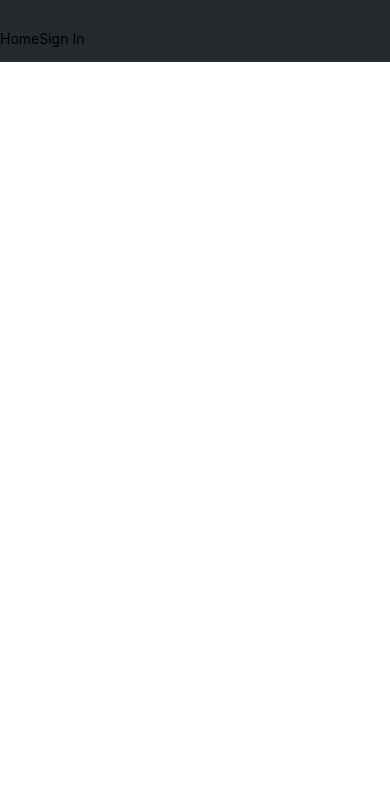
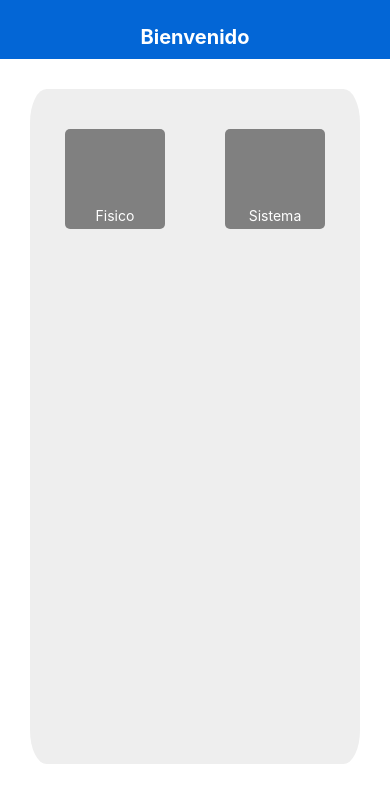
Before and after one commit to UriLP/App-Inventarios, a React Native app: screen / in a window 390 px wide. Shown: the top 802 px of the page. Built offline with nearby package versions, Linux system fonts and the light colour scheme.

Commit message:
Diseño del home

```diff
--- a/src/components/AppBar.jsx
+++ b/src/components/AppBar.jsx
@@ -9,45 +9,27 @@ const styles = StyleSheet.create ({
   container: {
     backgroundColor: theme.appBar.primary,
     // paddingTop: Constants.statusBarHeigh + 10,
-    paddingTop: 30,
+    paddingTop: 15,
     flexDirection: 'row'
   },
-  scroll: {
-    paddingBottom: 15
-  },
   text: {
-    color: theme.appBar.textSecondary,
-    paddingHorizontal: 10
-  },
-  active: {
     color: theme.appBar.textPrimary,
+    // paddingHorizontal: 10,
+    fontSize: 20,
+    fontWeight: 'bold',
+    display: "flex",
+    justifyContent: "center",
+    alignItems: "center",
+    marginHorizontal: "auto",
+    paddingVertical: 10
   }
 })
 
-// const AppBarTab = ({ children, to}) => {
-//   const { pathname } = useLocation()
-//   const active = pathname === to
-
-//   const textStyles = [
-//     styles.text,
-//     active && styles.active
-//   ]
-//   return (
-//     <Link to={ to } component={ TouchableWithoutFeedback } >
-//       <StyledText fontWeight='bold' style={textStyles}>
-//         { children }
-//       </StyledText>
-//     </Link>
-//   )
-// }
 
 const AppBar = () => {
   return (
     <View style={ styles.container }>
-      <ScrollView horizontal style={ styles.scroll }>
-        <Text to='/'>Home</Text>
-        <Text to='/signin'>Sign In</Text>
-      </ScrollView>
+      <Text style={ styles.text }>Bienvenido</Text>
     </View>
   )
 }
--- /dev/null
+++ b/src/components/ButtonMenu.jsx
@@ -0,0 +1,43 @@
+import React from "react"
+import { StyleSheet, Text, View } from "react-native"
+import StyledText from "./StyledText"
+
+const ButtonMenu = ({ children }) => {
+  return (
+    <View style={ styles.botonMenu }>
+      <StyledText color='white'>{ children }</StyledText>
+    </View>
+  )
+}
+
+export default ButtonMenu
+
+const styles = StyleSheet.create({
+  container: {
+    backgroundColor: '#eee',
+    padding: 10,
+    height: '80%',
+    flexDirection: 'row',
+    marginHorizontal: 30,
+    marginVertical: 30,
+    display: "flex",
+    justifyContent: "center",
+    borderRadius: '5%'
+  },
+  botonMenu: {
+    backgroundColor: 'gray',
+    marginHorizontal: 30,
+    marginVertical: 30,
+    height: 100,
+    width: 100,
+    display: "flex",
+    justifyContent: "center",
+    alignItems: "flex-end",
+    paddingBottom: 5,
+    borderRadius: '5%',
+    flexDirection: 'row',
+  },
+  text: {
+    color: '#fff'
+  }
+})
--- a/src/components/Main.jsx
+++ b/src/components/Main.jsx
@@ -11,11 +11,7 @@ const Main = () => {
     <View style={{ flex: 1 }}>
       <AppBar />
 
-      {/* <Routes path='/' exact>
-        <Route exact path='/' element={<Home />} />
-        <Route path='/signin' element={<Login />} />
-        <Route path='*' element={<Navigate replace to='/' />} />
-      </Routes> */}
+      <Home />
 
     </View>
   )
--- a/src/components/StyledText.jsx
+++ b/src/components/StyledText.jsx
@@ -10,7 +10,7 @@ const styles = StyleSheet.create ({
         fontWeight: theme.fontWeights.normal
     },
     colorPrimary: {
-        color: theme.colors.primary,
+        color: theme.colors.white,
     },
     colorSecondary: {
         color: theme.colors.textSecondary,
@@ -30,7 +30,7 @@ export default function StyledText ({ children, align, color, fontSize, fontWeig
     const textStyles = [
         styles.text,
         align === 'center' && styles.textAlignCenter,
-        color === 'primary' && styles.colorPrimary,
+        color === 'white' && styles.colorPrimary,
         color === 'secondary' && styles.colorSecondary,
         fontSize === 'subheading' && styles.subheading,
         fontWeight === 'bold' && styles.bold,
--- a/src/pages/Home.jsx
+++ b/src/pages/Home.jsx
@@ -1,7 +1,27 @@
-import { Text } from "react-native"
+import { StyleSheet, Text, View } from "react-native"
+import ButtonMenu from "../components/ButtonMenu"
 
 const Home = () => {
-  return <Text>Home</Text>
+  return (
+    <View style={ styles.container }>
+      <ButtonMenu>Fisico</ButtonMenu>
+      <ButtonMenu>Sistema</ButtonMenu>
+    </View>
+  )
 }
 
 export default Home
+
+const styles = StyleSheet.create({
+  container: {
+    backgroundColor: '#eee',
+    padding: 10,
+    height: '80%',
+    flexDirection: 'row',
+    marginHorizontal: 30,
+    marginVertical: 30,
+    display: "flex",
+    justifyContent: "center",
+    borderRadius: '5%'
+  }
+})
--- a/src/theme.js
+++ b/src/theme.js
@@ -2,7 +2,7 @@ import { Platform } from "react-native"
 
 const theme = {
   appBar: {
-    primary: '#24292e',
+    primary: '#0366d6',
     textSecondary: '#999',
     textPrimary: '#fff'
   },
```
